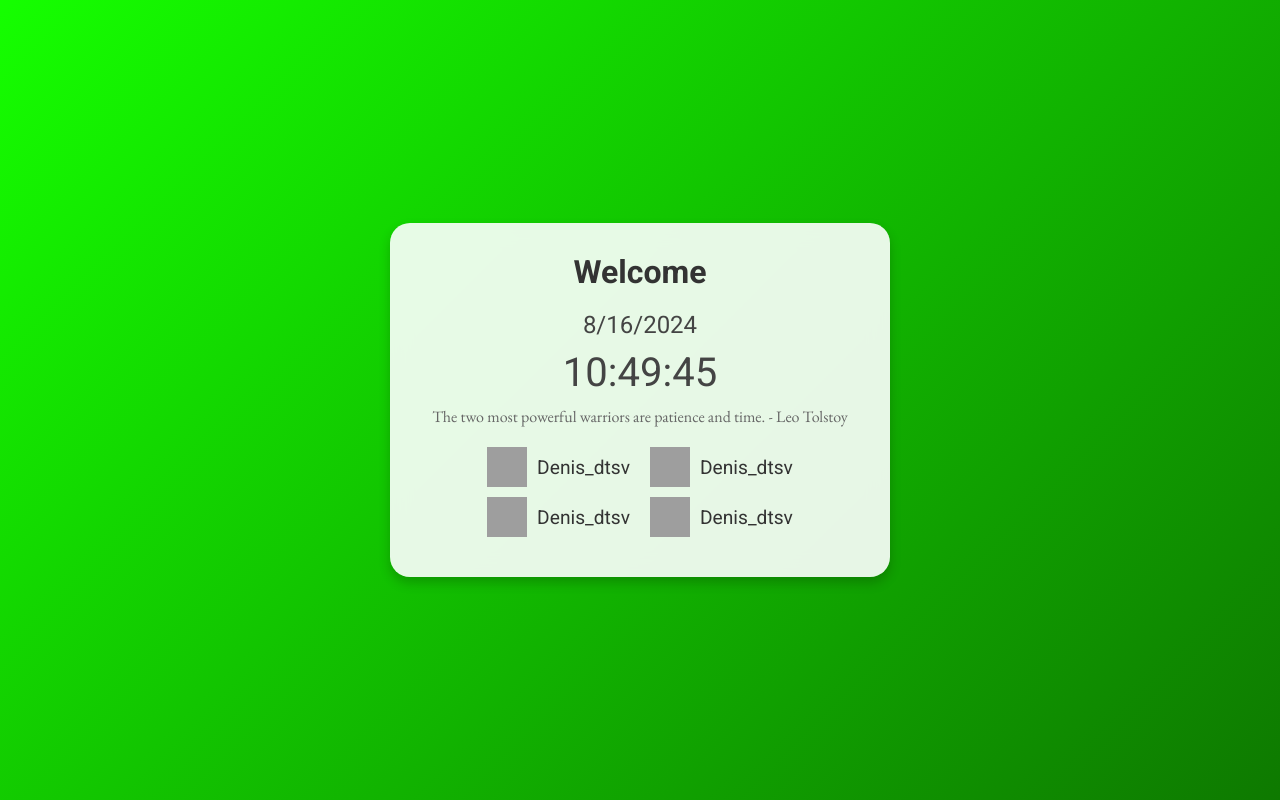
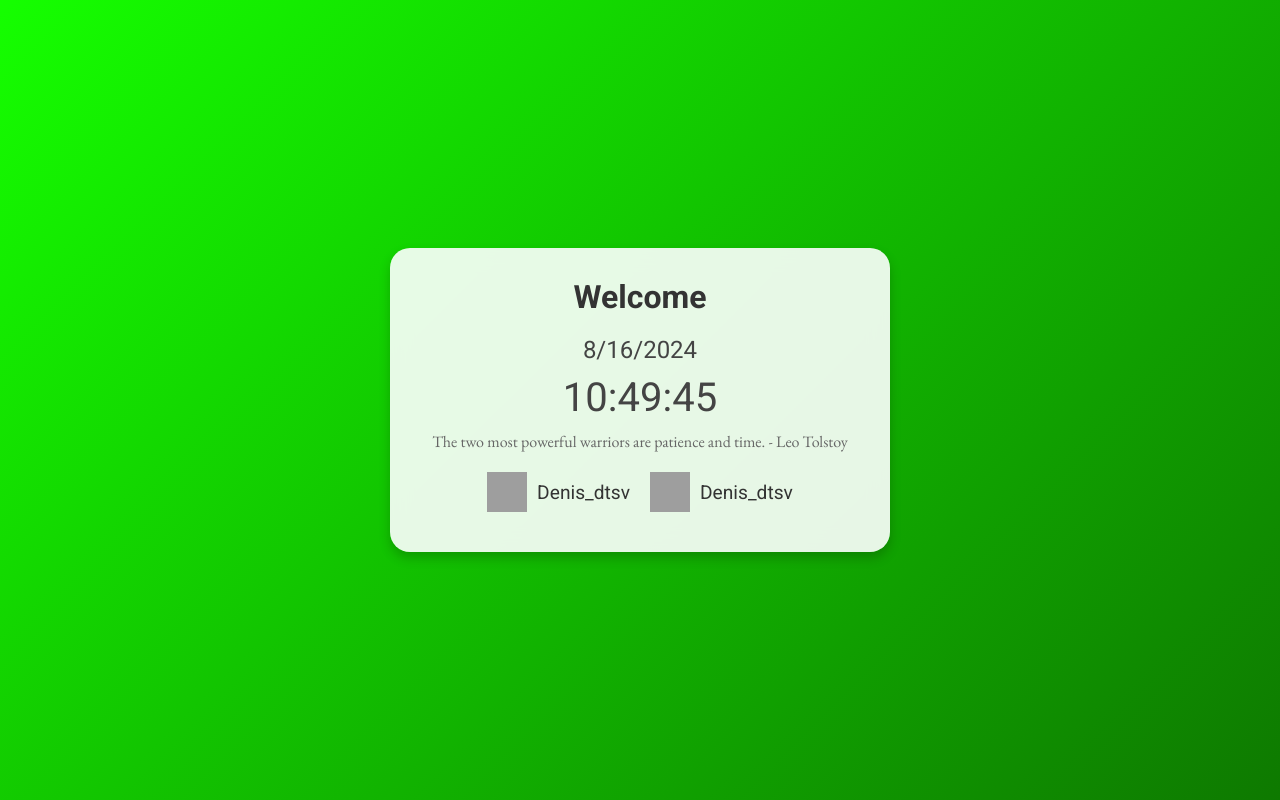
Before and after one commit to Denis-dtsv/Timewebsite, a plain HTML site: page index.html in a window 1280 px wide. Drawn offline with nearby package versions, Linux system fonts and the light colour scheme; grey boxes are pictures that could not be loaded.

Commit message:
Update index.html

```diff
--- a/index.html
+++ b/index.html
@@ -114,16 +114,6 @@
                 <span class="social-name">Denis_dtsv</span>
             </a>
         </div>
-        <div class="social-icons">
-            <a href="https://www.instagram.com/denis_dtsv" target="_blank" class="social-icon">
-                <img src="https://upload.wikimedia.org/wikipedia/commons/a/a5/Instagram_icon.png" alt="Instagram">
-                <span class="social-name">Denis_dtsv</span>
-            </a>
-            <a href="https://www.snapchat.com/add/denis_dtsv" target="_blank" class="social-icon">
-                <img src="https://www.designenlassen.de/blog/wp-content/uploads/2024/03/Snapchat-Logo-2013.png" alt="Snapchat">
-                <span class="social-name">Denis_dtsv</span>
-            </a>
-        </div>
     </div>
 
     <script>
```
